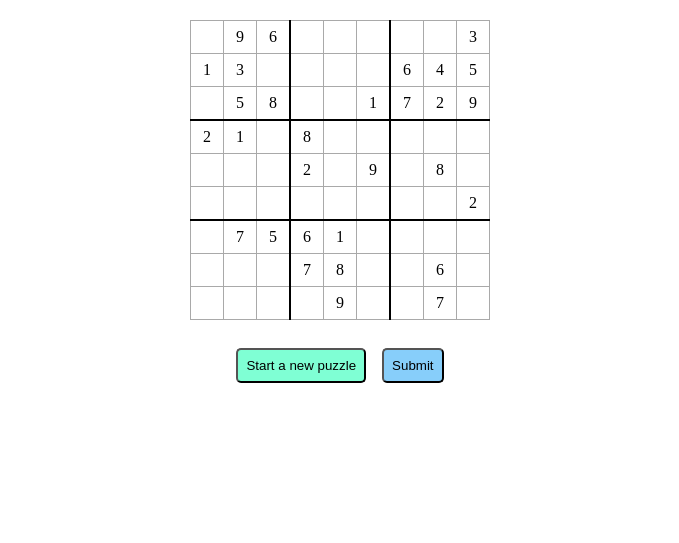
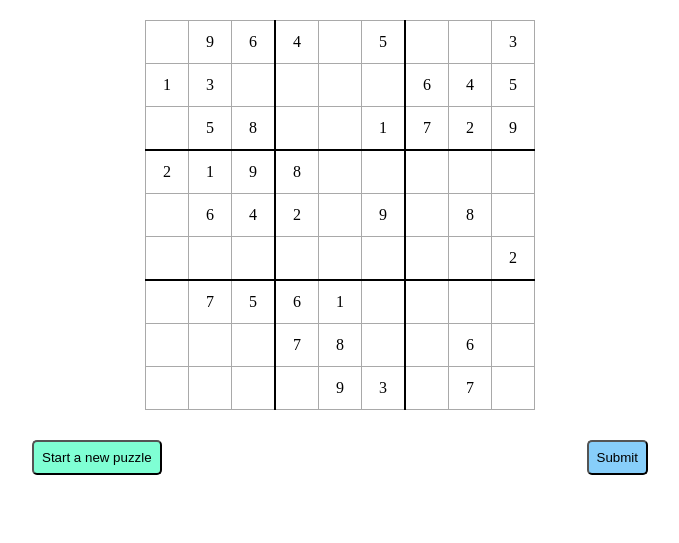
Before and after one commit to hamentag/Sudoku-Puzzles, a plain HTML site: page index.html in a window 1280 px wide. Shown: the whole page, without its empty margins (300-979 px from the left). Drawn offline with Linux system fonts and the light colour scheme.

Commit message:
updated the output message and css styling

```diff
--- a/index.js
+++ b/index.js
@@ -1,7 +1,26 @@
 // References
-const  EMPTY_CELLS = 51;
+const  EMPTY_CELLS = 45;
 const sudokuContainer = document.getElementById('sudoku-container');
 const navigationEl = document.getElementById('navigation');
+
+const btnsDiv =  document.createElement('div');
+navigationEl.append(btnsDiv);
+
+const startBtn = document.createElement('button');
+startBtn.classList.add('startBtn');
+startBtn.textContent = 'Start a new puzzle';
+btnsDiv.append(startBtn);
+startBtn.addEventListener('click', () => generateSudoku());
+
+const submitBtn = document.createElement('button');
+submitBtn.classList.add('submitBtn');
+submitBtn.textContent = 'Submit';
+submitBtn.type = 'submit';
+btnsDiv.append(submitBtn);
+submitBtn.addEventListener('click', () => getAnswer());
+
+const message = document.createElement('p');
+navigationEl.append(message);
 
 // State
 const state = {
@@ -114,6 +133,11 @@ function generateSudoku() {
     for(key in state)
         state[key].length = 0;
 
+    message.textContent = '';
+    message.classList.remove("validMsg");
+    message.classList.remove("invalidMsg");
+
+
     // Start with an empty 9x9 grid
     state.grid = Array.from({ length: 9 }, () => Array(9).fill(0));
 
@@ -141,6 +165,11 @@ function validInputs(){
     }
     return true;
 }
+
+/**
+ *  Validates the sudoku grid
+ * @returns {boolean} a boolean value.
+ */
 function sudokuIsValid(){
     let validity = true;
     state.answer.forEach((rowEl,row) => {
@@ -172,10 +201,12 @@ function getAnswer(){
         console.log(state)
         // Validate the answer
         if(sudokuIsValid()){
-            alert("Congratulations! You solved the sudoku puzzle!")
+            message.replaceChildren("Congratulations! You solved the sudoku puzzle!");
+            message.classList.add("validMsg");
         }
         else{
-            alert("Invalid solution. Try again!")
+            message.replaceChildren("Invalid solution. Try again!");
+            message.classList.add("invalidMsg");
         }
     }
 }
@@ -184,24 +215,12 @@ function getAnswer(){
  *  sets the HTML DOM
 */
 function setHtmlContent(){
-    const startBtn = document.createElement('button');
-    startBtn.classList.add('startBtn');
-    startBtn.textContent = 'Start a new puzzle';
-    navigationEl.appendChild(startBtn);
-    startBtn.addEventListener('click', () => generateSudoku());
 
-    const submitBtn = document.createElement('button');
-    submitBtn.classList.add('submitBtn');
-    submitBtn.textContent = 'Submit';
-    submitBtn.type = 'submit';
-    navigationEl.appendChild(submitBtn);
-    submitBtn.addEventListener('click', () => getAnswer());
 }
 /**
  *  initial state
  */
 function init(){
-    setHtmlContent();
     generateSudoku();
 }
 init();
--- a/styles.css
+++ b/styles.css
@@ -5,8 +5,8 @@ table {
 }
 
 td {
-    width: 30px;
-    height: 30px;
+    width: 40px;
+    height: 40px;
     text-align: center;
     border: 1px solid darkgrey;
 }
@@ -31,12 +31,36 @@ tr:nth-of-type(3), tr:nth-of-type(6){
     border-bottom: 2px solid;
 }
 #navigation{
+    max-width: 50%;
+    height: 90px;
+    margin: 20px auto;
+
+
+    padding: 10px;
+}
+
+.invalidMsg, .validMsg{
+    border: 1px solid;
+    border-radius: 5px;
+    font-size: 20px;
+    font-weight: bold;
+    padding: 5px;
+    text-align: center;
+}
+.invalidMsg{
+    color: red;
+}
+.validMsg{
+    color: green;
+}
+#navigation div{
     display: flex;
-    justify-content: center;
+    justify-content: space-between;
 }
 .startBtn, .submitBtn{
+    height: 35px;
     padding: 0.5rem;
-    margin: 0.5rem;
+    margin: 0 0.5rem;
     border-radius: 5px;
 }
 .startBtn{
```
Also changed, not shown: index.html (+0 -1 lines).
